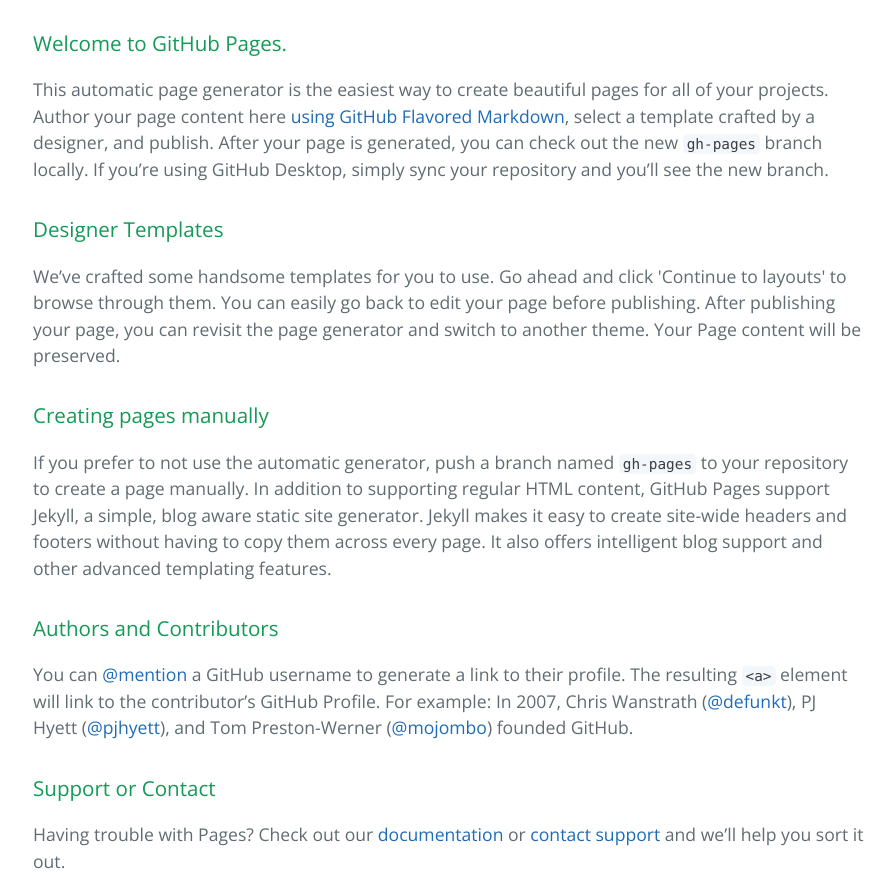
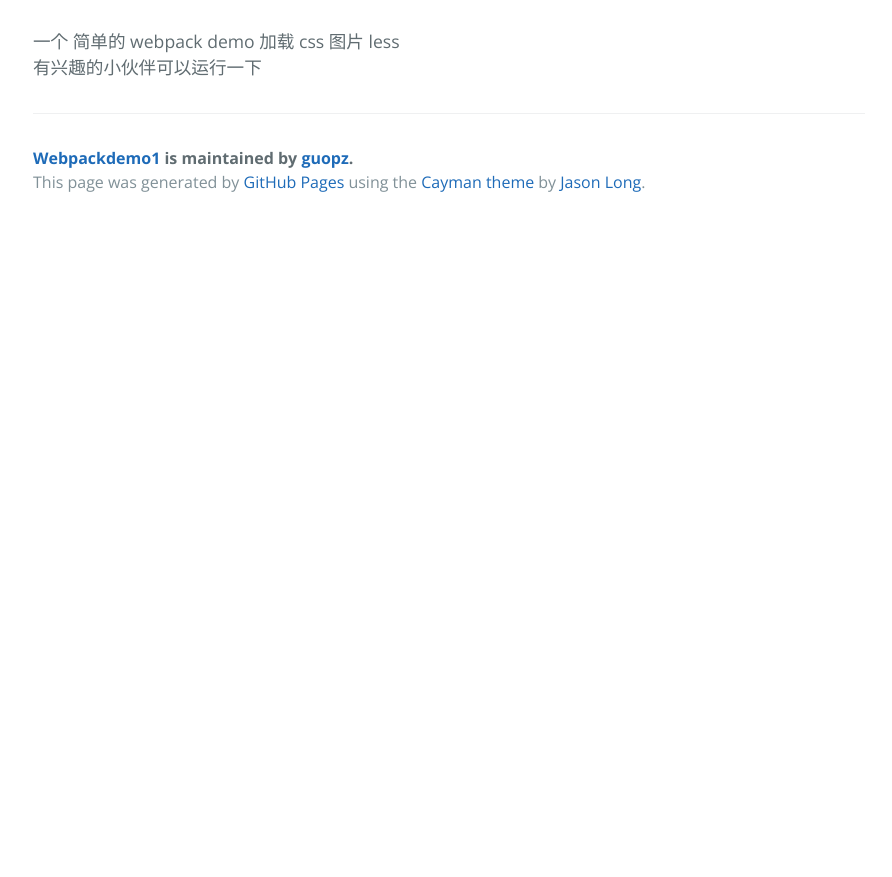
Before and after one commit to guopz/webpackCase, a plain HTML site: page index.html in a window 1280 px wide. Shown: the part 340-1217 px from the top of the page, without its empty margins (191-1083 px from the left). After the commit the page ends 800 px from the top, so only its background shows below. Drawn offline with nearby package versions, Linux system fonts and the light colour scheme.

```diff
--- a/index.html
+++ b/index.html
@@ -19,30 +19,9 @@
     </section>
 
     <section class="main-content">
-      <h3>
-<a id="welcome-to-github-pages" class="anchor" href="#welcome-to-github-pages" aria-hidden="true"><span aria-hidden="true" class="octicon octicon-link"></span></a>Welcome to GitHub Pages.</h3>
-
-<p>This automatic page generator is the easiest way to create beautiful pages for all of your projects. Author your page content here <a href="https://guides.github.com/features/mastering-markdown/">using GitHub Flavored Markdown</a>, select a template crafted by a designer, and publish. After your page is generated, you can check out the new <code>gh-pages</code> branch locally. If you’re using GitHub Desktop, simply sync your repository and you’ll see the new branch.</p>
-
-<h3>
-<a id="designer-templates" class="anchor" href="#designer-templates" aria-hidden="true"><span aria-hidden="true" class="octicon octicon-link"></span></a>Designer Templates</h3>
-
-<p>We’ve crafted some handsome templates for you to use. Go ahead and click 'Continue to layouts' to browse through them. You can easily go back to edit your page before publishing. After publishing your page, you can revisit the page generator and switch to another theme. Your Page content will be preserved.</p>
-
-<h3>
-<a id="creating-pages-manually" class="anchor" href="#creating-pages-manually" aria-hidden="true"><span aria-hidden="true" class="octicon octicon-link"></span></a>Creating pages manually</h3>
-
-<p>If you prefer to not use the automatic generator, push a branch named <code>gh-pages</code> to your repository to create a page manually. In addition to supporting regular HTML content, GitHub Pages support Jekyll, a simple, blog aware static site generator. Jekyll makes it easy to create site-wide headers and footers without having to copy them across every page. It also offers intelligent blog support and other advanced templating features.</p>
-
-<h3>
-<a id="authors-and-contributors" class="anchor" href="#authors-and-contributors" aria-hidden="true"><span aria-hidden="true" class="octicon octicon-link"></span></a>Authors and Contributors</h3>
-
-<p>You can <a href="https://help.github.com/articles/basic-writing-and-formatting-syntax/#mentioning-users-and-teams" class="user-mention">@mention</a> a GitHub username to generate a link to their profile. The resulting <code>&lt;a&gt;</code> element will link to the contributor’s GitHub Profile. For example: In 2007, Chris Wanstrath (<a href="https://github.com/defunkt" class="user-mention">@defunkt</a>), PJ Hyett (<a href="https://github.com/pjhyett" class="user-mention">@pjhyett</a>), and Tom Preston-Werner (<a href="https://github.com/mojombo" class="user-mention">@mojombo</a>) founded GitHub.</p>
-
-<h3>
-<a id="support-or-contact" class="anchor" href="#support-or-contact" aria-hidden="true"><span aria-hidden="true" class="octicon octicon-link"></span></a>Support or Contact</h3>
-
-<p>Having trouble with Pages? Check out our <a href="https://help.github.com/pages">documentation</a> or <a href="https://github.com/contact">contact support</a> and we’ll help you sort it out.</p>
+      <p>一个 简单的 webpack demo
+加载 css  图片 less<br>
+有兴趣的小伙伴可以运行一下</p>
 
       <footer class="site-footer">
         <span class="site-footer-owner"><a href="https://github.com/guopz/webpackdemo1">Webpackdemo1</a> is maintained by <a href="https://github.com/guopz">guopz</a>.</span>
```
Also changed, not shown: params.json (+1 -1 lines).
